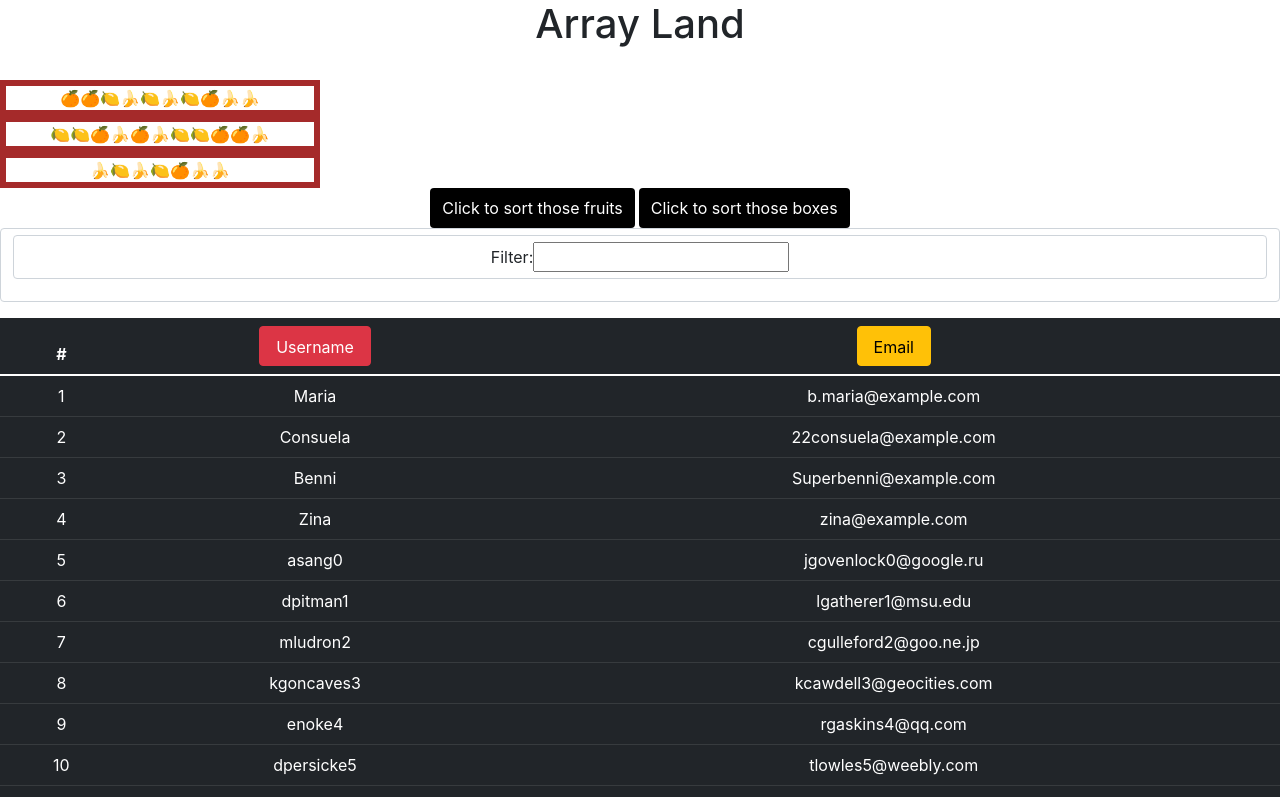
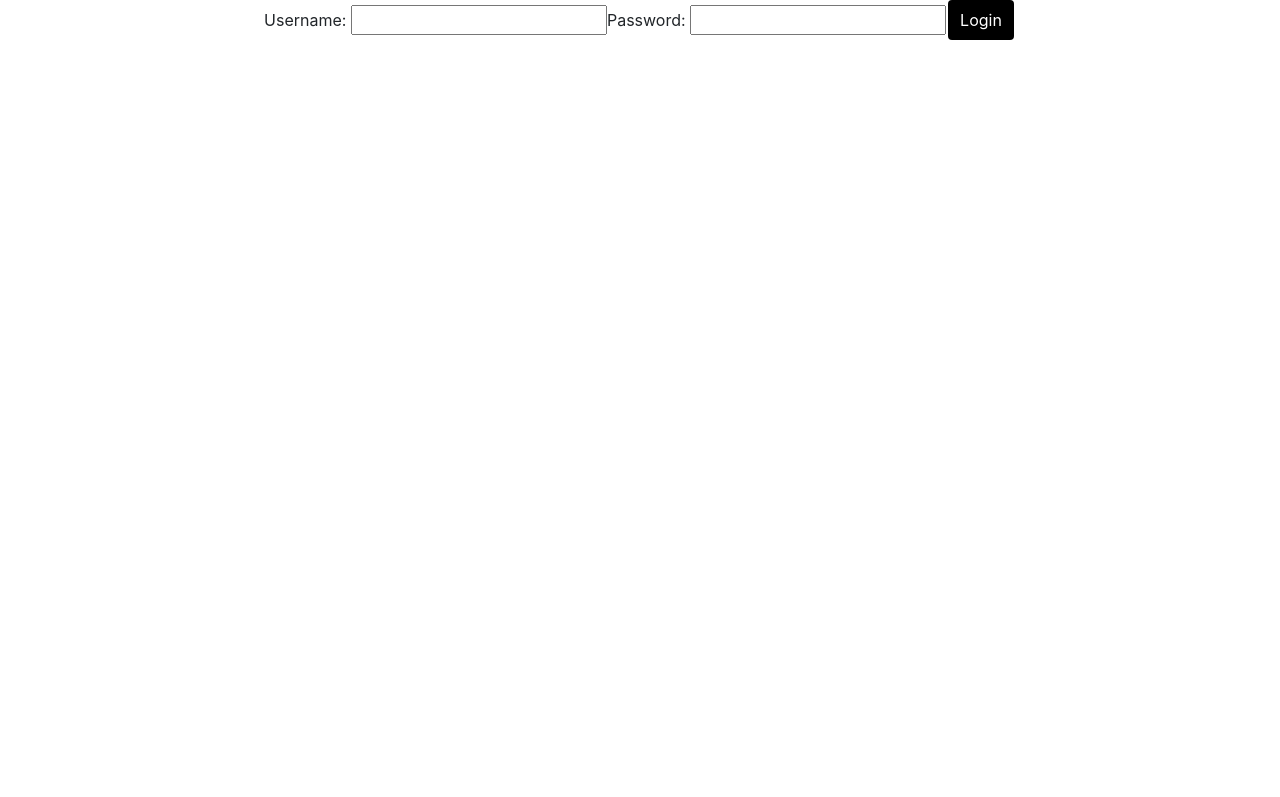
Before and after one commit to elenalexe/React-orange, a React (Create React App) app: page / in a window 1280 px wide. Shown: the top 797 px of the page. Built offline with nearby package versions, Linux system fonts and the light colour scheme.

Commit message:
doamne fereste daca stiu ce am facut aici

```diff
--- a/src/App.js
+++ b/src/App.js
@@ -5,14 +5,17 @@ import "./forms.css";
 import "./index.css";
 import ArrayLand from "./ArrayLand";
 import UserList from "./UserList";
+import StorageLand from "./StorageLand";
+import HandleLogin from "./HandleLogin";
 
 class App extends React.Component {
   render() {
     return (
       <div className="App">
-        <ArrayLand />
-        <UserList />
-      </div>
+        {/* <ArrayLand /> */}
+        {/* <UserList /> */}
+        <HandleLogin/>
+        </div>
     );
   }
 }
--- /dev/null
+++ b/src/HandleLogin.js
@@ -0,0 +1,52 @@
+import React, { useState } from "react";
+import LoginForm from "./LoginForm";
+
+class HandleLogin extends React.Component{
+  constructor(props) {
+    super(props);
+    this.state = {
+      username: '',
+      password: '',
+    };
+    this.handleChange = this.handleChange.bind(this);
+  }
+
+  handleChange = (event) => {
+    const username = event.username;
+    const password = event.password;
+
+    this.setState({
+      [username.name]: username,
+      [password.name]: password,
+
+    });
+  };
+
+  handleFormSubmit = () => {
+    const {username, password} = this.state;
+    localStorage.setItem('username', username);
+    localStorage.setItem('password', password);
+  }
+
+  componentDidMount() {
+    const username = localStorage.getItem('username');
+    const password = localStorage.getItem('password');
+    this.setState({username, password});
+  }
+
+  render(){
+  return(
+    <form onSubmit={this.handleFormSubmit}>
+    <label>Username: <input name="username" value={this.state.username} onChange={this.handleChange} />
+    </label>
+    <label> Password: <input name="password" value={this.state.password} onChange={this.handleChange} />
+    </label>
+    <button type="submit">Login</button>
+    </form>
+    );
+  }
+}
+
+export default HandleLogin;
+
+//https://medium.com/technoetics/create-basic-login-forms-using-create-react-app-module-in-reactjs-511b9790dede
--- /dev/null
+++ b/src/LoginForm.js
@@ -0,0 +1,15 @@
+import React from "react";
+import HandleLogin from "./HandleLogin";
+
+function LoginForm(props) {
+  return (
+    <>
+      <div className="login-form">
+        <label htmlFor={props.id}>{props.label}</label>
+        <input type={props.type} id={props.id} name={props.name} />
+      </div>
+    </>
+  );
+}
+
+export default LoginForm;
--- /dev/null
+++ b/src/StorageLand.js
@@ -0,0 +1,32 @@
+import React from "react";
+import LoginForm from "./LoginForm";
+import HandleLogin from "./HandleLogin";
+
+function StorageLand(){
+  return (
+    <>
+    <div className="login-form">
+      <h2 className="login-title">Hello, please login</h2>
+      <p className="error"></p>
+      </div>
+      {/*
+      <form className="form" onSubmit={handleSubmit}>
+      <LoginForm
+        label="Username:"
+        type="username"
+        id="username"
+        name="username"
+        onChange = {(event) => setUsername(event.target.value)}
+      />
+      <LoginForm
+        label="Password:"
+        type="password"
+        id="password"
+        name="name"
+      />
+      </form> */}
+    </>
+  );
+}
+
+export default StorageLand;
```
